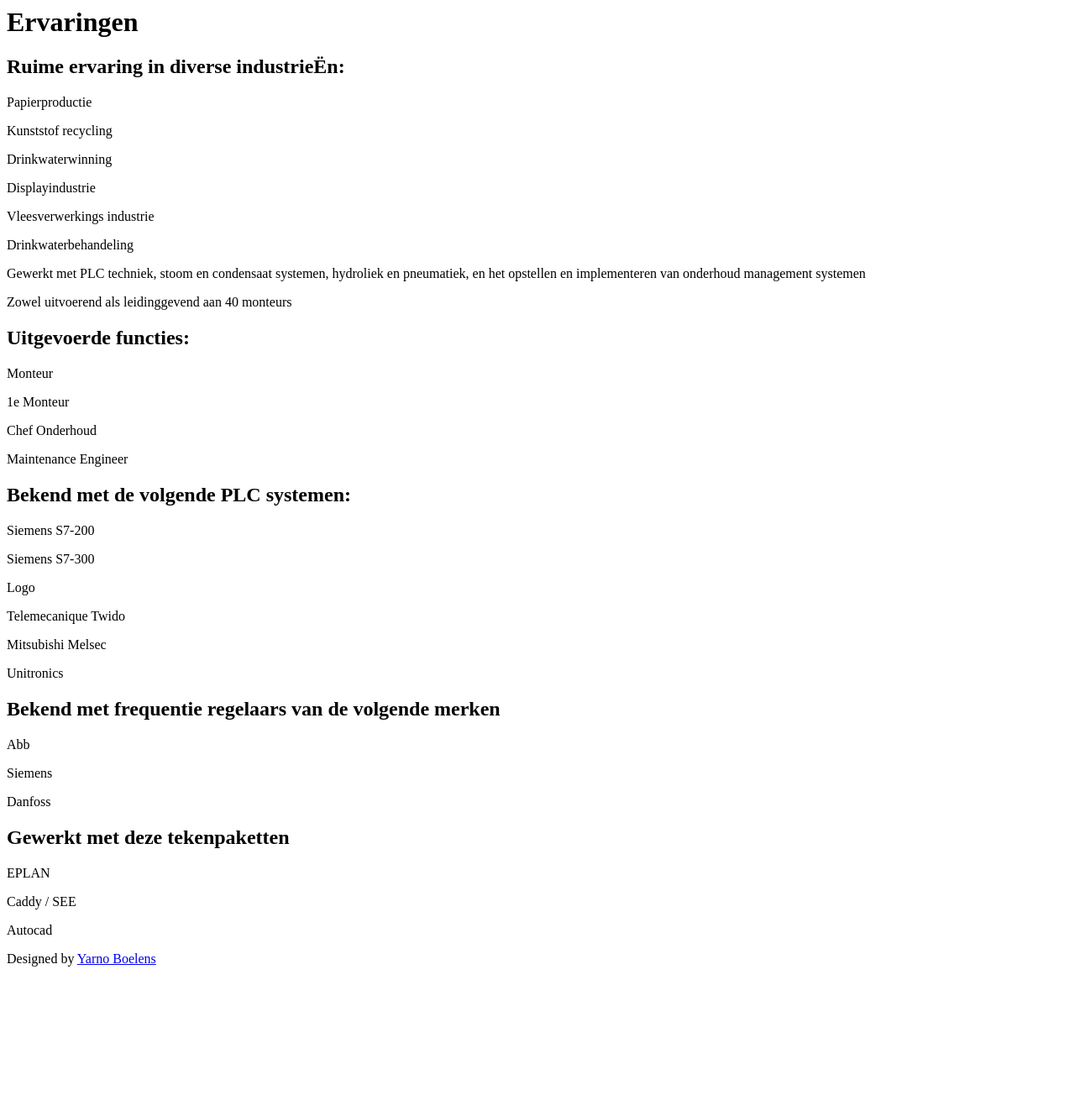
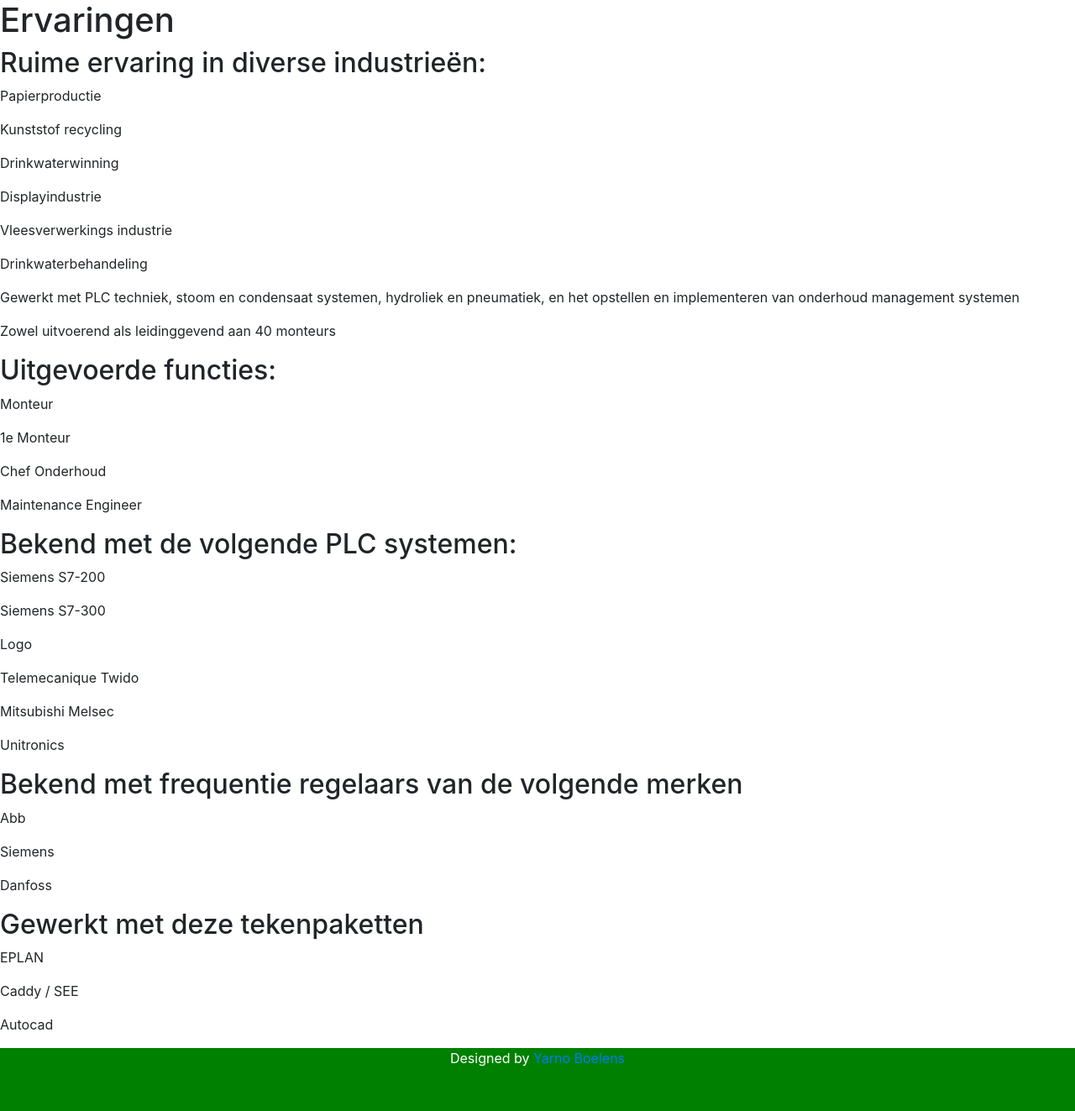
Before and after one commit to yarwest/Boelens-Techniek, a plain HTML site: page about.html in a window 1280 px wide. Shown: the whole page at 84% size. Before the commit the page ends 1159 px from the top, so only its background shows below. Drawn offline with Linux system fonts and the light colour scheme.

Commit message:
Integrated base stylesheets and page footer into every html page.

```diff
--- a/about.html
+++ b/about.html
@@ -1,10 +1,13 @@
 <head>
     <title>Boelens Techniek Apeldoorn - Ervaring</title>
+    <link rel="stylesheet" href="lib/bootstrap.min.css">
+    <link rel="stylesheet" href="css/main.css">
 </head>
 <body>
+    <div class="pageWrapper">
         <h1>Ervaringen</h1>
 
-    <h2>Ruime ervaring in diverse industrieËn:</h2>
+        <h2>Ruime ervaring in diverse industrie&#235;n:</h2>
         <p>Papierproductie</p>
         <p>Kunststof recycling</p>
         <p>Drinkwaterwinning</p>
@@ -37,8 +40,13 @@
         <p>EPLAN</p>
         <p>Caddy / SEE</p>
         <p>Autocad</p>
+    </div>
 
     <footer>
+        <div class="footer navbar-fixed-bottom">
+            <p class="text-center">
                 Designed by <a href="http://www.yarnoboelens.com">Yarno Boelens</a>
+            </p>
+        </div>
     </footer>
 </body>
```
Also changed, not shown: contact.html (+8 -0 lines), index.html (+1 -1 lines), links.html (+8 -0 lines). Lines whose indentation alone changed are shown as unchanged.
